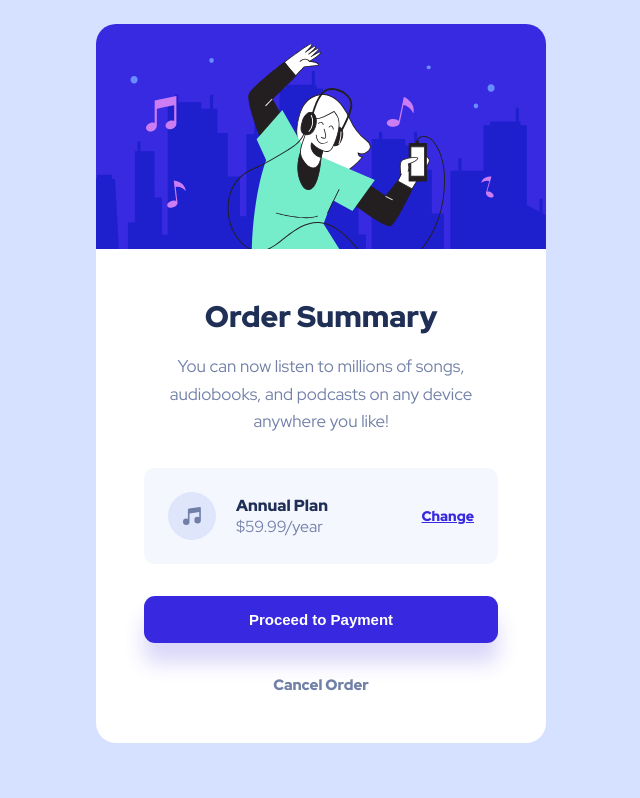
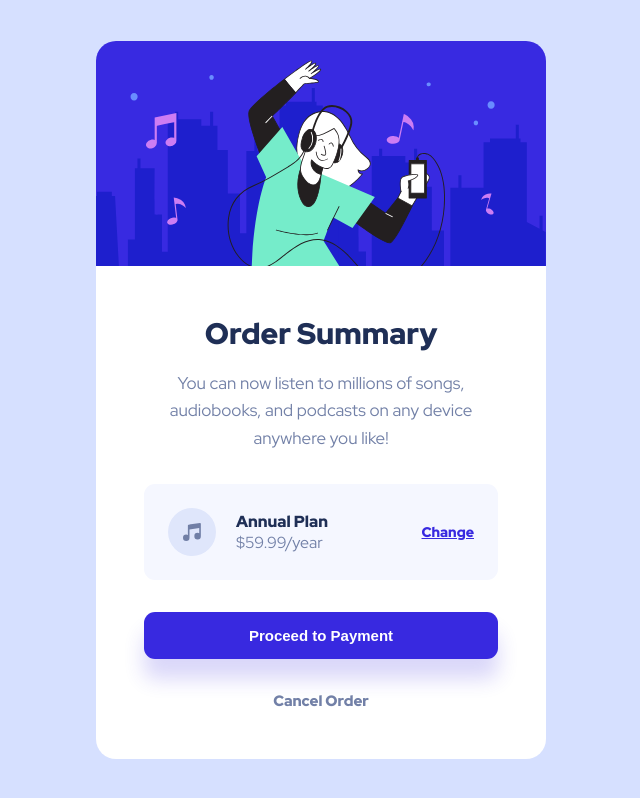
Before and after one commit to anton-zykov/fm-order-summary-component, a plain HTML site: page index.html in a window 1280 px wide. Shown: the whole page, without its empty margins (319-959 px from the left). Drawn offline with Linux system fonts and the light colour scheme.

Commit message:
Fix vertical alignment of the component and cursor type on Proceed button

```diff
--- a/index.css
+++ b/index.css
@@ -63,6 +63,7 @@
 }
 
 .card__proceed {
+  cursor: pointer;
   background-color: var(--color-bright-blue);
   border: 0;
   border-radius: 11px;
--- a/index.html
+++ b/index.html
@@ -8,7 +8,7 @@
   <title>Frontend Mentor | Order summary card</title>
 </head>
 
-<body style="margin: 0; display: flex; justify-content: center; align-items: center; background-color: hsl(225, 100%, 92%);">
+<body style="width: 100vw; height: 100vh; margin: 0; display: flex; justify-content: center; align-items: center; background-color: hsl(225, 100%, 92%);">
   <div class="card">
     <img class="card__image" src="./images/illustration-hero.svg" alt="A young women listening to music">
     <div class="card__content">
```
